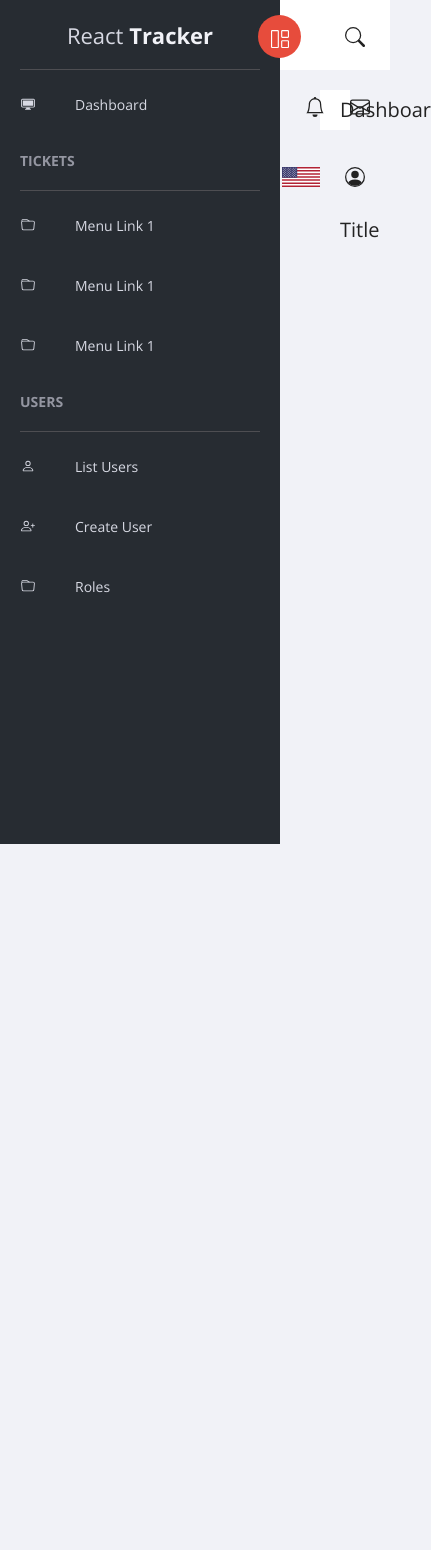
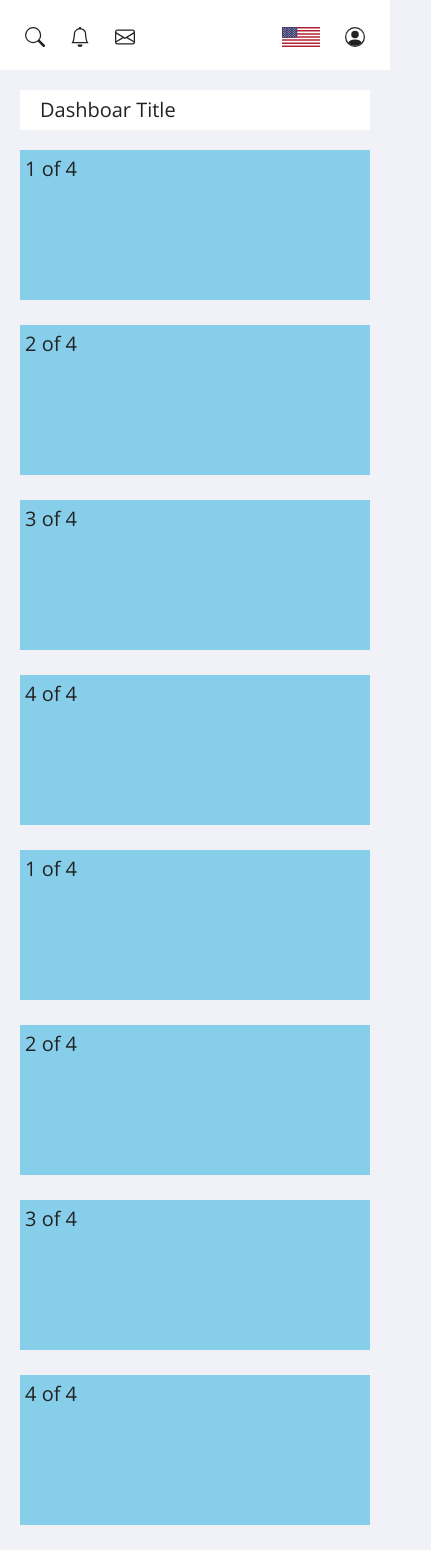
Before and after one commit to jonocr/react-ticket-tracker, a React (Create React App) app: page / in a window 390 px wide. Shown: the whole page, 431 px wide, since content can reach past the window. Before the commit the page ends 844 px from the top, so only its background shows below. Built offline with nearby package versions, Linux system fonts and the light colour scheme.

Commit message:
dashboard layout

```diff
--- a/src/App.js
+++ b/src/App.js
@@ -7,22 +7,77 @@
   const [closeCss, setCloseCss] = useState("");
 
   const clickToggle = (e) => {
-      closeCss === "" ? setCloseCss("close-menu") : setCloseCss("");
-      console.log("click!");
+    closeCss === "" ? setCloseCss("close-menu") : setCloseCss("");
+    console.log("click!");
   }
 
 
   return (
     <div className={closeCss}>
+      {/* <nav class="navbar navbar-expand-md navbar-light bg-light">
+        <button class="navbar-toggler" type="button" data-toggle="collapse" data-target="#navbarNavAltMarkup" aria-controls="navbarNavAltMarkup" aria-expanded="false" aria-label="Toggle navigation">
+          <span class="navbar-toggler-icon"></span>
+        </button>
+        <div class="collapse navbar-collapse" id="navbarNavAltMarkup">
+          <div class="navbar-nav">
+            <a class="nav-item nav-link active" href="#">Home <span class="sr-only">(current)</span></a>
+            <a class="nav-item nav-link" href="#">Features</a>
+          </div>
+        </div>
+      </nav> */}
       <SideMenu css={closeCss}></SideMenu>
       <TopBar onClick={clickToggle} css={closeCss}></TopBar>
-      <div id="dashboad" className="container dashboad">
-      <div className="dashboard-bar">
-        Dashboar Title
-      </div>
-      <div className="dashboard-main">
-        Dashboar Title
-      </div>
+      <div className="container">
+        <div className="dashboard-bar dashboard">
+          Dashboar Title
+        </div>
+        <div className="dashboard-main dashboard">
+          <div class="row">
+            <div class="col-12 col-md-6 col-lg-3">
+              <div className="box">
+                1 of 4
+              </div>
+            </div>
+            <div class="col-12 col-md-6 col-lg-3">
+              <div className="box">
+                2 of 4
+              </div>
+            </div>
+            <div class="col-12 col-md-6 col-lg-3">
+              <div className="box">
+                3 of 4
+              </div>
+            </div>
+            <div class="ccol-12 col-md-6 col-lg-3">
+              <div className="box">
+                4 of 4
+              </div>
+            </div>
+          </div>
+          <div class="row">
+            <div class="col-12 col-md-6 col-lg-3">
+              <div className="box">
+                1 of 4
+              </div>
+            </div>
+            <div class="col-12 col-md-6 col-lg-3">
+              <div className="box">
+                2 of 4
+              </div>
+            </div>
+            <div class="col-12 col-md-6 col-lg-3">
+              <div className="box">
+                3 of 4
+              </div>
+            </div>
+            <div class="ccol-12 col-md-6 col-lg-3">
+              <div className="box">
+                4 of 4
+              </div>
+            </div>
+          </div>
+
+        </div>
       </div>
     </div>
   );
--- a/src/components/layout/SideMenu.js
+++ b/src/components/layout/SideMenu.js
@@ -4,7 +4,10 @@
 
   return (
     <section className={props.css}>
-        <nav className="side-menu">
+      <nav className="side-menu d-none d-md-block">
+        <button class="navbar-toggler" type="button" data-toggle="collapse" data-target="#navbarNavAltMarkup" aria-controls="navbarNavAltMarkup" aria-expanded="false" aria-label="Toggle navigation">
+          <span class="navbar-toggler-icon"></span>
+        </button>
         <div className="container">
           <div className="menu-title">
             React <span className="menu-title-highligh">Tracker</span>
--- a/src/scss/layout/_dashboard.scss
+++ b/src/scss/layout/_dashboard.scss
@@ -1,15 +1,46 @@
+.dashboard {
+  @include media-breakpoint-up(md) {
+    margin-left: 300px;
+    margin-right: 20px;
+    transition: margin 0.3s ease;
+  }
+}
+
 .dashboard-bar {
   background-color: $dashboard-bar;
   height: 40px;
   line-height: 40px;
-  margin: 20px 20px 20px 300px;
+  margin-top: 20px;
+  margin-bottom: 20px;
   padding-left: 20px;
   transition: margin 0.3s ease;
+  @include media-breakpoint-up(md) {
+    margin-right: 20px;
+  }
 }
 
-.close-menu {
-  .dashboard-bar {
-    margin-left: 90px;
-    transition: margin 0.3s ease;
+@include media-breakpoint-up(md) {
+  .close-menu {
+    .dashboard-bar {
+      margin-left: 90px;
+      transition: margin 0.3s ease;
+    }
+    .dashboard {
+      margin-left: 90px;
+      transition: margin 0.3s ease;
+    }
   }
 }
+
+.box {
+  padding: 5px;
+  margin-bottom: 25px;
+  background-color: skyblue;
+  min-height: 150px;
+}
+
+.dashboard {
+  .col {
+    padding-bottom: 25px;
+  }
+}
--- a/src/scss/layout/_header.scss
+++ b/src/scss/layout/_header.scss
@@ -2,28 +2,21 @@
 // This file contains all styles related to the header of the site/application.
 // -----------------------------------------------------------------------------
 
-// #root {
-//   // .border-bottom {
-//   //   border-bottom: none !important;
-//   // }
-
-// //   .shadow-sm {
-// //     box-shadow: none !important;
-// //     background-color: $light-grey;
-// //   }
-// }
-
 header {
-  padding-left: 280px;
   background-color: $head-menu-bar;
   height: 70px;
   line-height: 70px;
+  @include media-breakpoint-up(md) {
+    padding-left: 280px;
+  }
 }
 
 .top-bar {
   display: inline;
-  margin-left: 40px;
-  transition: margin 0.3s ease;
+  @include media-breakpoint-up(md) {
+    margin-left: 40px;
+    transition: margin 0.3s ease;
+  }
   .bi {
     margin-left: 25px;
   }
@@ -42,10 +35,11 @@
   }
 }
 
-
 .close-menu {
   .top-bar {
-    margin-left: -170px;
-    transition: margin 0.3s ease;
+    @include media-breakpoint-up(md) {
+      margin-left: -170px;
+      transition: margin 0.3s ease;
+    }
   }
 }
--- a/src/scss/layout/_sidemenu.scss
+++ b/src/scss/layout/_sidemenu.scss
@@ -105,6 +105,7 @@
 }
 
 .toggle-menu {
+  display: none;
   position: fixed;
   background: $red;
   border-radius: 50%;
@@ -119,4 +120,8 @@
   margin-left: -22px;
   margin-top: 15px;
   transition: margin 0.3s ease;
+
+  @include media-breakpoint-up(md) {
+    display: inline;
+  }
 }
```
Also changed, not shown: src/main.css. Lines whose indentation alone changed are shown as unchanged.
